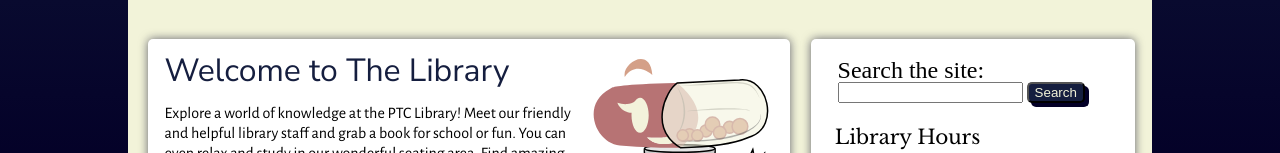
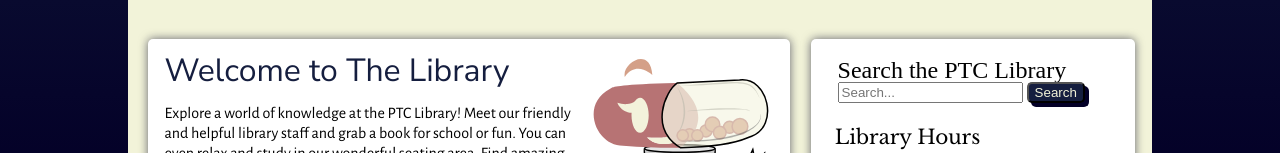
Before and after one commit to MattRoddyWeb/ptclibrary, a plain HTML site: page index.html in a window 1280 px wide. Shown: the part 372-525 px from the top of the page. Drawn offline with nearby package versions, Linux system fonts and the light colour scheme.

Commit message:
Re-coded the search bar to connect to the Koha search engine for the PTC Library database

```diff
--- a/index.html
+++ b/index.html
@@ -94,9 +94,10 @@
   </main>
   <aside>
     <section id="search-2" class="widget widget_search">
-      <form>
-        <label for="site-search">Search the site:</label>
-        <input type="search" id="site-search" name="q">
+      <form action="https://ptcollege-pkc.bywatersolutions.com/cgi-bin/koha/opac-search.pl" method="get" id="form">
+        <label for="site-search">Search the PTC Library</label>
+        <input type="hidden" name="idx" value="">
+        <input type="search" id="query" name="q" placeholder="Search...">
         <button>Search</button>
       </form>
     </section>
```
